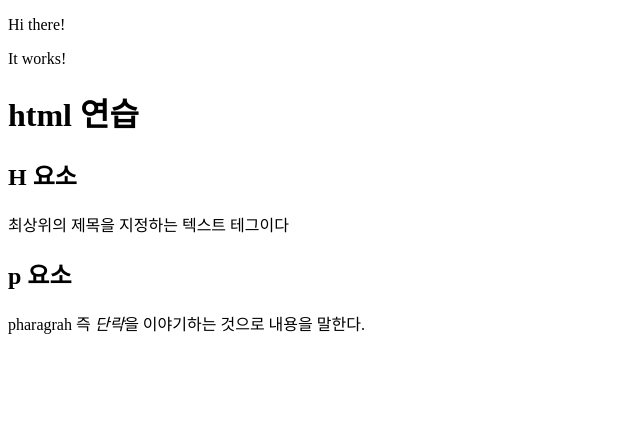
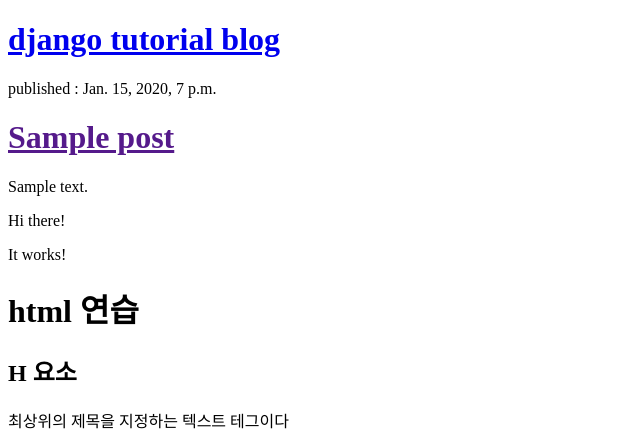
Before and after one commit to benedikt719/my-first-blog, a Django app: template blog/templates/blog/post_list.html in a window 1280 px wide. Shown: the top 436 px of the page, without its empty margins (0-640 px from the left). Run offline with Django 3.2, Linux system fonts and the light colour scheme; the template is opened without the code that fills it: values that come from a table or form of the project are taken from there, others are empty; tables that the repository leaves empty hold one stand-in row (values such as "Sample post").

Commit message:
Modified templates to display posts from database.

```diff
--- a/blog/templates/blog/post_list.html
+++ b/blog/templates/blog/post_list.html
@@ -6,6 +6,26 @@
 		<title>benedikt's blog</title>
 	</head>
 	<body>
+
+
+		<div>
+			<h1><a href='/'>django tutorial blog</a></h1>
+		</div>
+
+	{% for post in posts %}
+		<div>
+			<p>published : {{post.published_date}}</p>
+			<h1><a href=''>{{post.title}}</a></h1>
+			<p>{{post.text|linebreaksbr}}</p>
+		</div>
+	{% endfor %}
+
+
+
+
+
+
+
 		<p>Hi there!</p>
     	<P>It works!</p>
 		<p>
--- a/blog/views.py
+++ b/blog/views.py
@@ -1,7 +1,9 @@
 from django.shortcuts import render
+from .models import Post
+from django.utils import timezone
 
 
 
 def post_list(request):
-    return render(request, 'blog/post_list.html', {})
-# Create your views here.
+	posts = Post.objects.filter(published_date__lte = timezone.now()).order_by('published_date')
+	return render(request, 'blog/post_list.html', {'posts': posts})
```
